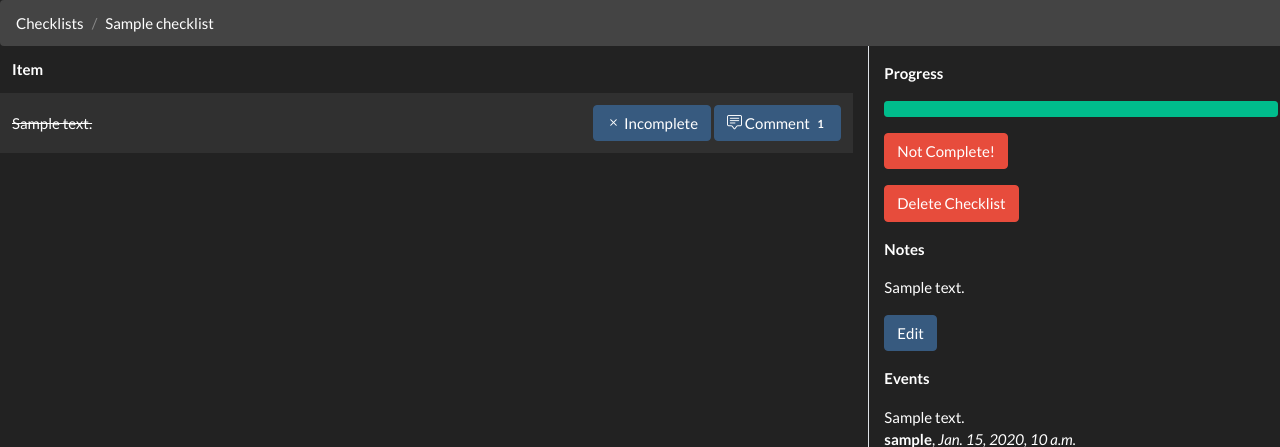
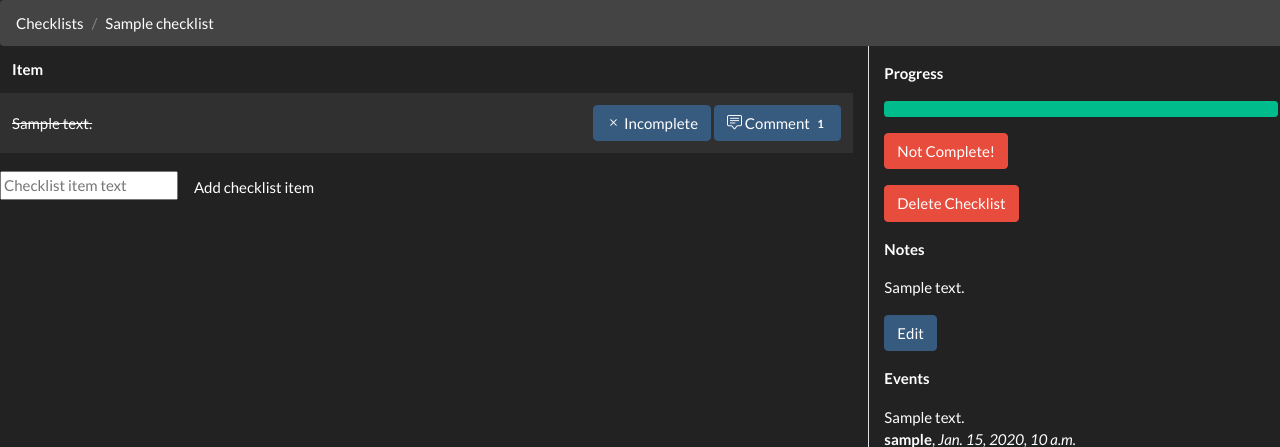
Before and after one commit to giantmade/giant-checklists, a Django app: page /checklists/1/ in a window 1280 px wide. Shown: the part 71-518 px from the top of the page. Run offline with Django 3.2, Linux system fonts and the light colour scheme; a user stored in the database is signed in; tables that the repository leaves empty hold one stand-in row (values such as "Sample post"); some libraries are stand-ins or nearby versions.

Commit message:
View added to handle addition of checklist item.

```diff
--- a/checklists/urls.py
+++ b/checklists/urls.py
@@ -26,4 +26,5 @@
         views.item_comment,
         name="item_comment",
     ),
+    url(r"^append-checklist-item/(?P<checklist_id>\d+)/$", views.append_item, name="append_item"),
 ]
--- a/checklists/views.py
+++ b/checklists/views.py
@@ -4,6 +4,7 @@
 from django.views.decorators.http import require_POST
 
 from . import forms, models
+from checklists.models import ChecklistItem
 
 
 @never_cache
@@ -242,3 +243,21 @@
 
     # Return to the template detail page.
     return redirect("checklists:detail", checklist_id=checklist.id)
+
+
+@never_cache
+@login_required
+def append_item(request, checklist_id):
+    """
+    This handles a checklist item being added post checklist creation.
+    """
+
+    checklist = get_object_or_404(models.Checklist, id=checklist_id)
+
+    if request.method == "POST" :
+        ChecklistItem.objects.create(
+            checklist=checklist,
+            description=request.POST.get("item_description"),
+        )
+
+    return redirect(request.META.get('HTTP_REFERER', '/'))
--- a/core/templates/checklists/detail.html
+++ b/core/templates/checklists/detail.html
@@ -53,6 +53,11 @@
                 {% endfor %}
                 </tbody>
             </table>
+            <form action="{% url 'checklists:append_item' checklist.id %}" method="POST">
+                {% csrf_token %}
+                <input type="text" name="item_description" placeholder="Checklist item text" required/>
+                <button type="submit" class="btn" >Add checklist item</button>
+            </form>
         </div>
 
         <div class="col-md-4 border-left pt-3 pr-3">
```
